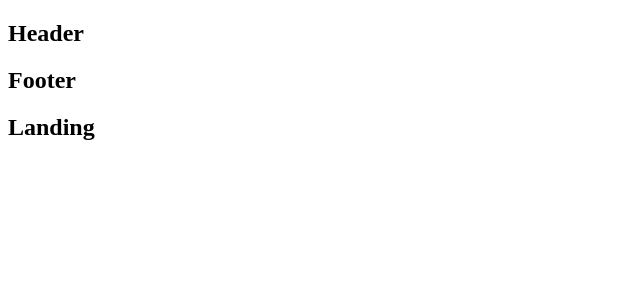
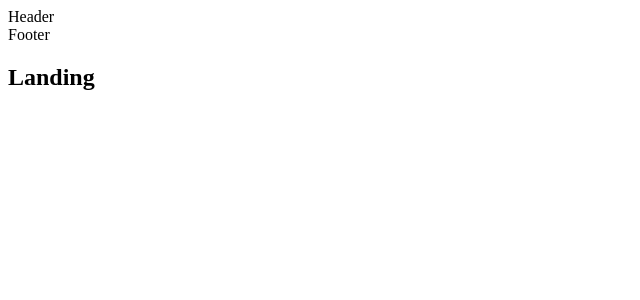
Before and after one commit to MikeSalisbury/gametime, a React (Create React App) app in the folder client/: page / in a window 1280 px wide. Shown: the top 300 px of the page, without its empty margins (0-640 px from the left). Built offline with nearby package versions, Linux system fonts and the light colour scheme.

Commit message:
create header and footer component skeletons refactor app.js

```diff
--- a/client/src/components/App.js
+++ b/client/src/components/App.js
@@ -1,23 +1,24 @@
 import React from 'react';
 import { BrowserRouter, Route, Switch } from 'react-router-dom';
+import Header from './Header';
+import Footer from './Footer';
 
-const Header = () => <h2>Header</h2>;
-const Footer = () => <h2>Footer</h2>;
+
 const Landing = () => <h2>Landing</h2>;
-const GameForm = () => <h2>Game Form</h2>;
-const GameShow = () => <h2>Game Show</h2>;
+const GamesNew = () => <h2>Game New Form</h2>;
+const GamesShow = () => <h2>Game Show</h2>;
 
 const App = () => {
   return (
     <div>
       <BrowserRouter>
       <div>
-        <Route path='/' component={Header} />
-        <Route path='/' component={Footer} />
+        <Header />
+        <Footer />
         <Switch>
           <Route exact path='/' component={Landing} />
-          <Route exact path ='/game/new' component={GameForm} />
-          <Route exact path ='/game/:gameId' component={GameShow} />
+          <Route exact path ='/games/new' component={GamesNew} />
+          <Route exact path ='/games/:gameId' component={GamesShow} />
         </Switch>
       </div>
       </BrowserRouter>
--- /dev/null
+++ b/client/src/components/Footer.js
@@ -0,0 +1,13 @@
+import React, { Component } from 'react';
+
+class Footer extends Component {
+  render() {
+    return(
+      <div>
+        Footer
+      </div>
+    );
+  }
+}
+
+export default Footer;
--- /dev/null
+++ b/client/src/components/Header.js
@@ -0,0 +1,13 @@
+import React, { Component } from 'react';
+
+class Header extends Component {
+  render() {
+    return(
+        <div>
+          Header
+        </div>
+    );
+  }
+}
+
+export default Header;
```
